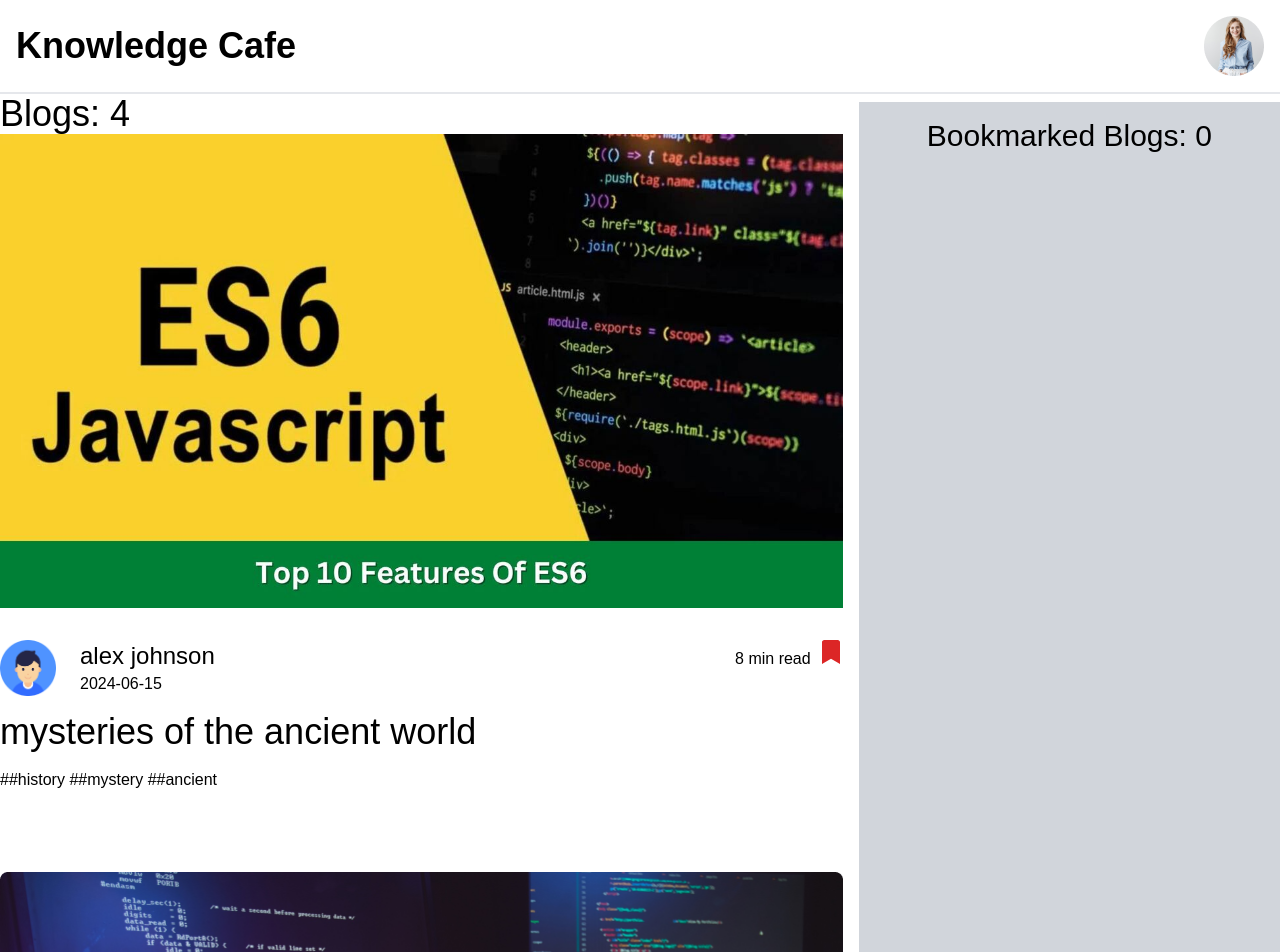
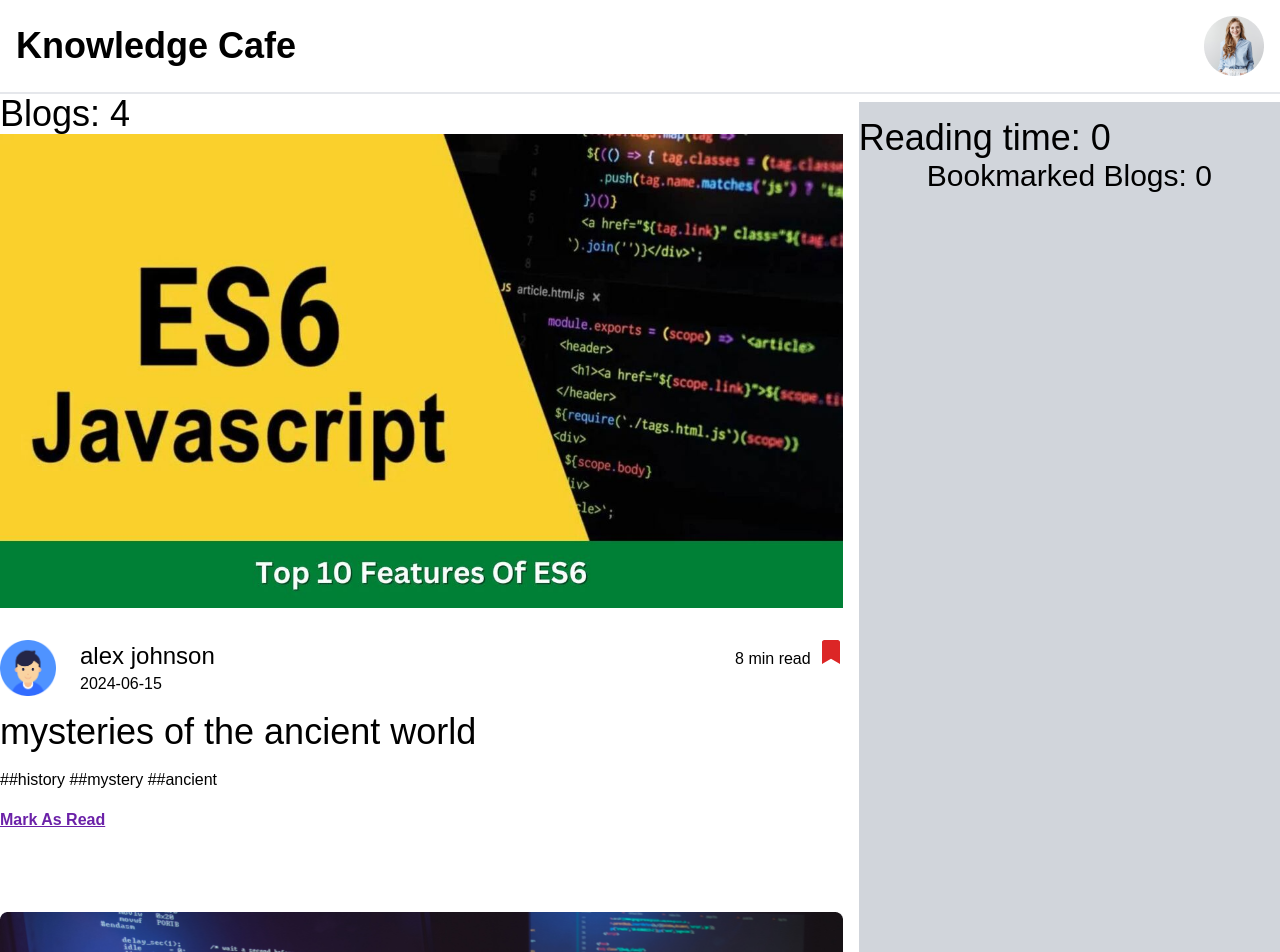
Before and after one commit to salman-ibne-shofi/react-knowledge-cafe, a React (Vite) app: page / in a window 1280 px wide. Shown: the top 952 px of the page. Built offline with nearby package versions, Linux system fonts and the light colour scheme.

Commit message:
add time when marked as read

```diff
--- a/src/App.jsx
+++ b/src/App.jsx
@@ -1,26 +1,38 @@
-import { useState } from 'react'
-import './App.css'
-import Bookmarks from './Components/Bookmarks/Bookmarks'
-import Blogs from './Components/Header/Blogs/Blogs'
-import Header from './Components/Header/Header'
+import { useState } from "react";
+import "./App.css";
+import Bookmarks from "./Components/Bookmarks/Bookmarks";
+import Blogs from "./Components/Header/Blogs/Blogs";
+import Header from "./Components/Header/Header";
 
 function App() {
 	const [bookmarks, setBookmarks] = useState([]);
+	const [readingTime, setReadingTime] = useState(0);
 
-    const handleAddToBookmark = blog =>{
+	const handleAddToBookmark = (blog) => {
 		const newBookmarks = [...bookmarks, blog];
 		setBookmarks(newBookmarks);
-    }
+	};
+
+	const handleMarkAsRead = (time) => {
+		const newReadingTime = readingTime + time;
+		setReadingTime(newReadingTime);
+	};
 
 	return (
 		<>
 			<Header></Header>
-      <main className='md:flex max-w-7xl mx-auto'>
-      <Blogs handleAddToBookmark={handleAddToBookmark}></Blogs>
-      <Bookmarks bookmarks={bookmarks}></Bookmarks>
+			<main className="md:flex max-w-7xl mx-auto">
+				<Blogs
+					handleAddToBookmark={handleAddToBookmark}
+					handleMarkAsRead={handleMarkAsRead}
+				></Blogs>
+				<Bookmarks
+					bookmarks={bookmarks}
+					readingTime={readingTime}
+				></Bookmarks>
 			</main>
 		</>
-  )
+	);
 }
 
-export default App
+export default App;
--- a/src/Components/Blog/Blog.jsx
+++ b/src/Components/Blog/Blog.jsx
@@ -1,7 +1,7 @@
 import PropTypes from "prop-types";
 import { FaBookmark } from "react-icons/fa";
 
-const Blog = ({ blog, handleAddToBookmark }) => {
+const Blog = ({ blog, handleAddToBookmark, handleMarkAsRead }) => {
 	const {
 		title,
 		cover,
@@ -12,7 +12,7 @@ const Blog = ({ blog, handleAddToBookmark }) => {
 		hashtags,
 	} = blog;
 	return (
-		<div className="mb-20">
+		<div className="mb-20 space-y-4">
 			<img
 				className="mb-8"
 				src={cover}
@@ -45,13 +45,15 @@ const Blog = ({ blog, handleAddToBookmark }) => {
 					</span>
 				))}
 			</p>
+            <button onClick={() => handleMarkAsRead(reading_time)} className='text-purple-800 font-bold underline'>Mark As Read</button>
 		</div>
 	);
 };
 
 Blog.propTypes = {
 	blog: PropTypes.object.isRequired,
-    handleAddToBookmark: PropTypes.func
+    handleAddToBookmark: PropTypes.func,
+    handleMarkAsRead: PropTypes.func
 
 };
 
--- a/src/Components/Bookmarks/Bookmarks.jsx
+++ b/src/Components/Bookmarks/Bookmarks.jsx
@@ -1,9 +1,12 @@
 import PropTypes from "prop-types";
 import Bookmark from "../Bookmark/Bookmark";
 
-const Bookmarks = ({ bookmarks }) => {
+const Bookmarks = ({ bookmarks, readingTime }) => {
 	return (
 		<div className="md:w-1/3 bg-gray-300 ml-4 mt-2 pt-4">
+            <div>
+                <h3 className='text-4xl'>Reading time: {readingTime}</h3>
+            </div>
 			<h2 className="text-3xl text-center">Bookmarked Blogs: {bookmarks.length}</h2>
 			{bookmarks.map((bookmark) => (
 				<Bookmark key={bookmark.id} bookmark={bookmark}></Bookmark>
@@ -14,6 +17,7 @@ const Bookmarks = ({ bookmarks }) => {
 
 Bookmarks.propTypes = {
 	bookmarks: PropTypes.array,
+    readingTime: PropTypes.number
 };
 
 export default Bookmarks;
--- a/src/Components/Header/Blogs/Blogs.jsx
+++ b/src/Components/Header/Blogs/Blogs.jsx
@@ -1,8 +1,8 @@
 import { useEffect, useState } from "react";
 import Blog from "../../Blog/Blog";
-import PropTypes from 'prop-types';
+import PropTypes from "prop-types";
 
-const Blogs = ({ handleAddToBookmark }) => {
+const Blogs = ({ handleAddToBookmark, handleMarkAsRead }) => {
 	const [blogs, setBlogs] = useState([]);
 
 	useEffect(() => {
@@ -19,6 +19,7 @@ const Blogs = ({ handleAddToBookmark }) => {
 					key={blog.id}
 					blog={blog}
 					handleAddToBookmark={handleAddToBookmark}
+					handleMarkAsRead={handleMarkAsRead}
 				></Blog>
 			))}
 		</div>
@@ -26,7 +27,8 @@ const Blogs = ({ handleAddToBookmark }) => {
 };
 
 Blogs.propTypes = {
-    handleAddToBookmark: PropTypes.func
-}
+	handleAddToBookmark: PropTypes.func,
+	handleMarkAsRead: PropTypes.func,
+};
 
 export default Blogs;
```
Lines whose indentation alone changed are shown as unchanged.
